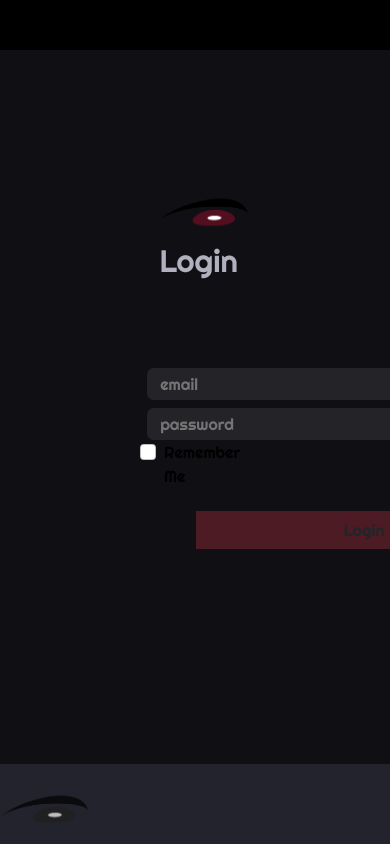
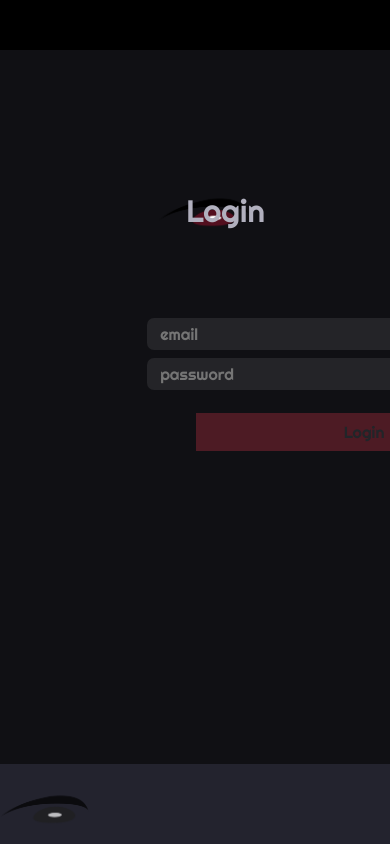
Before and after one commit to AlbertBagdos256/Portfolio, a Flask app: template blog/templates/login.html in a window 390 px wide; the page is wider, and only the part inside the window is pictured. Run offline with Flask 2, Linux system fonts and the light colour scheme; a user stored in the database is signed in; tables that the repository leaves empty hold one stand-in row (values such as "Sample post"); the template is opened without the code that fills it: values that come from a table or form of the project are taken from there, most other values are stand-ins (such as "Sample title", 1, 10 or a date in 2020); some libraries are stand-ins or nearby versions; some web fonts are replaced.

Commit message:
Update login.html

```diff
--- a/blog/templates/login.html
+++ b/blog/templates/login.html
@@ -16,8 +16,8 @@
 </head>
 
 <div class="row title">
-        <div class="col-lg-2 col-md-3"><img class="logo1" src="../static/images/logo.png" alt=""></div>
-        <div class="col-lg-10 col-md-9"><p class="reg">Login</p></div>
+        <div class="col-lg-2 col-md-3 col-4"><img class="logo1" src="../static/images/logo.png" alt=""></div>
+        <div class="col-lg-10 col-md-9 col-8"><p class="reg">Login</p></div>
     </div>
 
     <div class="content">
@@ -27,7 +27,7 @@
             {{ form.hidden_tag() }}
             <div class="form">
                 <div class="row">
-                    <div class="col-lg-1 av"><i class="fa fa-envelope" aria-hidden="true"></i></div>
+                    <div class="col-lg-1 col-md-1 col-sm-1 col-2 av"><i class="fa fa-envelope" aria-hidden="true"></i></div>
 
                       {% if form.email.errors %}
                          {{ form.email(class="user-input") }}
@@ -37,7 +37,7 @@
                                 {% endfor %}
                         </div>
                     {% else %}
-                    <div class="col-lg-11">
+                    <div class="col-lg-11 col-md-11 col-sm-11 col-10">
                         {{ form.email(class="user-input",placeholder='email') }}
                     </div>
                     {% endif %}
@@ -47,7 +47,7 @@
             </div>
             <div class="form">
                     <div class="row">
-                        <div class="col-lg-1 av"><i class="fa fa-unlock-alt" aria-hidden="true"></i></div>
+                        <div class="col-lg-1  col-md-1 col-sm-1 col-2  av"><i class="fa fa-unlock-alt" aria-hidden="true"></i></div>
                         {% if form.password.errors %}
                             {{ form.password(class="user-input") }}
                             <div class="invalid-feedback">
@@ -56,7 +56,7 @@
                                     {% endfor %}
                             </div>
                             {% else %}
-                            <div class="col-lg-11">
+                            <div class="col-lg-11 col-md-11 col-sm-11 col-10">
                                 {{ form.password(class="user-input",placeholder='password') }}
                             </div>
                             {% endif %}
@@ -65,10 +65,7 @@
 
             </div>
 
-            <div class="form-check">
-                    {{ form.remember(class="form-check-input") }}
-                    {{ form.remember.label(class="form-check-label") }}
-            </div>
+
 
             <div class="button">
                 {{ form.submit(class="btn") }}
@@ -80,5 +77,11 @@
         </div>
 
     </div>
+   <pre>
 
+
+
+
+
+   </pre>
 {% endblock content %}
```
